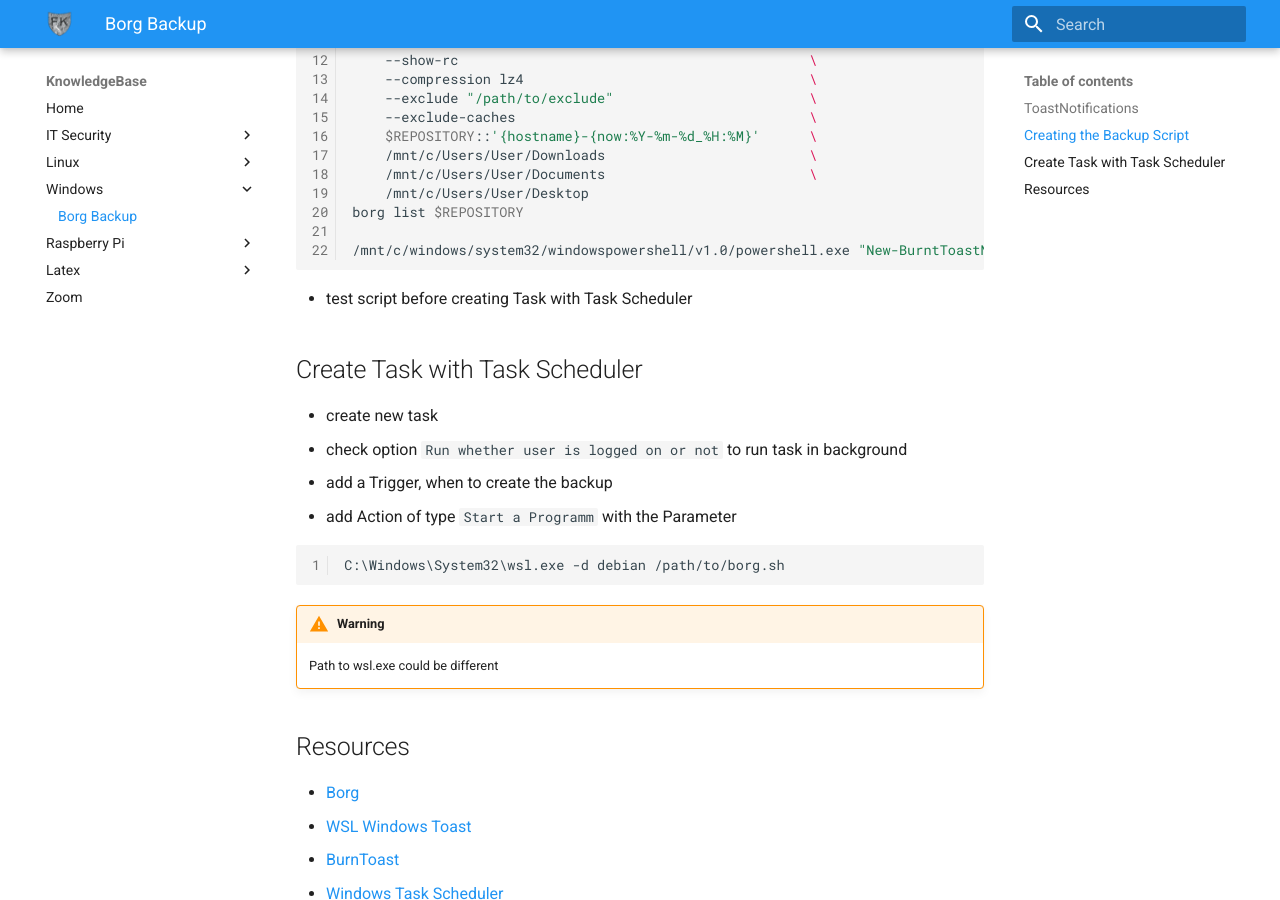
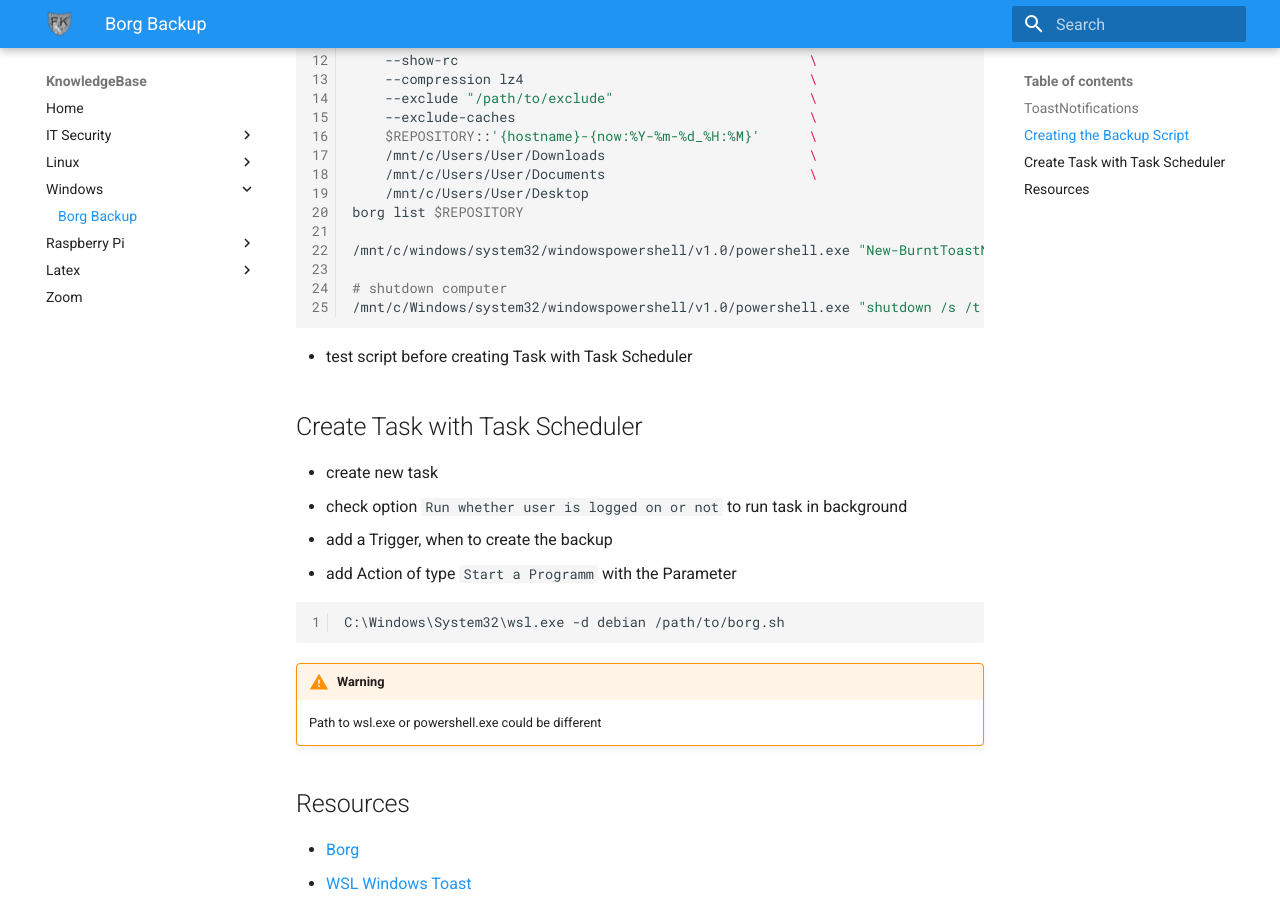
Before and after one commit to FeKoerner/fekoerner.github.io, an MkDocs documentation site: the page built from docs/borg_windows.md, in a window 1280 px wide and 900 px high, scrolled down 1059 px. Built offline with MkDocs 1.6.1 and Material for MkDocs 9.7.7, drawn with Linux system fonts in a browser that asks for light colours.

Commit message:
borg_windows adding shutdown to script

````diff
--- a/docs/borg_windows.md
+++ b/docs/borg_windows.md
@@ -51,6 +51,9 @@
 borg list $REPOSITORY
 
 /mnt/c/windows/system32/windowspowershell/v1.0/powershell.exe "New-BurntToastNotification -AppLogo \path\to\image.png -Text "Borg",'Backup was created'"
+
+# shutdown computer
+/mnt/c/Windows/system32/windowspowershell/v1.0/powershell.exe "shutdown /s /t 60 /c 'Backup has been created and Computer will shutdown in 60 seconds'"
 ```
 * test script before creating Task with Task Scheduler
 
@@ -63,7 +66,7 @@
 C:\Windows\System32\wsl.exe -d debian /path/to/borg.sh
 ```
 !!! warning
-    Path to wsl.exe could be different
+    Path to wsl.exe or powershell.exe could be different
 
 ## Resources
 * [Borg](https://borgbackup.readthedocs.io/en/stable/quickstart.html)
````
